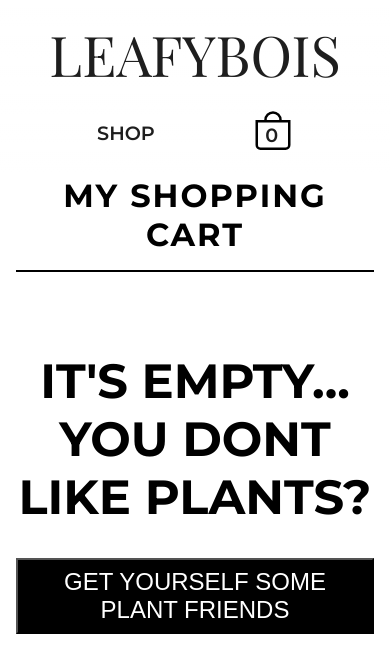
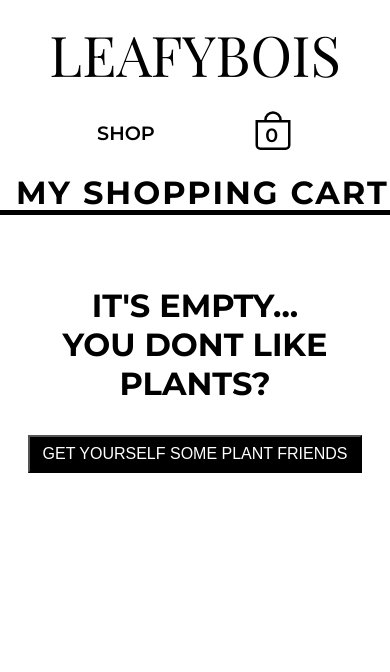
Before and after one commit to jmilll/shopping-cart, a React (Create React App) app: page /cart in a window 390 px wide. Shown: the top 672 px of the page. Built offline with nearby package versions, Linux system fonts and the light colour scheme; a web font is replaced by a local one.

Commit message:
mobile styles done

```diff
--- a/src/App.css
+++ b/src/App.css
@@ -24,7 +24,7 @@ p {
 }
 
 a {
-  color: rgb(30,30,30);
+  color: black;
   text-decoration: none;
 }
 
@@ -351,7 +351,6 @@ div.cart h1 {
 .btn.empty {
   margin-top: 2rem;
   font-size: .5em;
-
   color: white;
   background: black;
   box-shadow: inset 0 0 0 0 white
@@ -378,10 +377,6 @@ div.cart h1 {
   font-size: 1.5em;
 }
 
-img.image.cart {
-
-}
-
 .img-container-cart{
   background: rgb(215, 231, 67);
   width: 150px;
@@ -389,7 +384,6 @@ img.image.cart {
 }
 
 .item-link.cart {
-
   font-weight: 600;
   width: 20%;
   text-align: left;
@@ -481,38 +475,30 @@ div.cart-total h2 {
 /* ****** CHECKOUT PAGE ****** */
 
 .checkout {
+  border: none;
   margin-top: 15%;
 }
 
 
-@media (max-width:1260px)  { /* dealing with nav when shrinking*/
-
+/* ****** ********* ****** */
+/* ****** DEVICE CHANGE ****** */
+@media (min-width:841px) and (max-width:1260px)  {
+  /* dealing with nav when shrinking*/
   body {
-    /* background-color: pink */
+    --margin: 3rem;
   }
-  /* .nav {
-    background-color: lightblue;
-  } */
-
   .logo {
     font-size: 5em;
   }
-
   .nav-links {
     width: 30%;
   }
-
-
-
-
+  .shop-item:hover {
+    outline-offset: 30px;
+  }
 }
 
 @media (max-width:840px)  { /* portrait tablets, portrait iPad, landscape e-readers, landscape 800x480 or 854x480 phones */
-
-  body {
-    /* background-color: rgb(55, 184, 201) */
-  }
-
   .btn {
     padding: .5rem .8rem;
     font-size: .9em;
@@ -523,31 +509,27 @@ div.cart-total h2 {
 
   /* ****** NAV ****** */
   .nav {
-    background: linear-gradient(180deg, white, transparent);
+    /* background: linear-gradient(180deg, white, transparent); */
+    background: white;
     justify-content: center;
   }
-
   .logo {
     font-size: 3.5em;
     margin-top: 1rem;
   }
-
   .nav-links {
     width: 100%;
     justify-content: space-around;
     font-size: 1.2em;
     padding: 0;
   }
-
   .shop-link {
     margin: 0;
   }
-
   .cart-icon {
     width: 40px;
     height: 40px;
   }
-
   .cart-qty {
     top: 28%;
     right: 37%;
@@ -581,6 +563,11 @@ div.cart-total h2 {
     width: 80%;
     margin: 1rem auto 3rem auto;
     min-width: 200px;
+  }
+  .shop-item:hover {
+    box-sizing: border-box;
+    outline: 5px solid black;
+    outline-offset: 30px;
 }
   .shop-item-info {
     font-size: 1em;
@@ -617,12 +604,7 @@ div.cart-total h2 {
 
   .filler-2 {
     display: none;
-    /* width: 40%;
-    height: 20%;
-    top: 48%;
-    left: 8%; */
   }
-
   .filler-1 {
     display: none;
   }
@@ -632,26 +614,95 @@ div.cart-total h2 {
   .page-container.cart {
     padding: 0;
     min-width: 100px;
-  margin-bottom: 0;
+    margin: 13.5rem 1rem 5rem 1rem;
   }
-
+  div.cart h1 {
+    font-size: 2em;
+    letter-spacing: 2px;
+    position: fixed;
+    top: 11rem;
+    background: white;
+    margin-top: -3px;
+  }
+  .header {
+    position: fixed;
+    top: 12.1rem;
+    right: 0;
+    left: 0;
+    border-bottom: 5px solid black;
+  }
   .cart-item {
-  padding: 0;
+    /* padding: 1rem 0 .5rem 0; */
+    padding: 1rem 10% .5rem 10%;
     flex-flow: row wrap;
+    /* align-items: flex-start; */
     justify-content: space-between;
     height: auto;
   }
-
   .img-container-cart {
-  width: 40%;
+    width: 100%;
+    height: 150px;
   }
   .item-link.cart {
-  width: 50%;
+    width: 100%;
+    margin: .2rem 0 0 0;
   }
   .quantity-wrapper {
-  width: 40%;
+    width: 50%;
     justify-content: space-between;
+    margin: 1.5rem 0;
+  }
+  .div.cart-item div {
+    width: 45%;
+    align-self: center;
+    text-align: right;
+  }
+  .sub-price {
+    margin-top: 0;
+    font-size: .5em;
+    text-align: right;
+  }
+  .sub-total {
+    font-weight: 500;
+    font-size: .6em;
+  }
+  .btn.remove {
+    font-size: .5em;
+    margin: 0rem 0 0 auto;
+    border: none;
+  }
+  .cart-total {
+    height: 5rem;
+    font-size: .8em;
+    flex-flow: row nowrap;
+    border-top: 5px solid black;
+    background: rgb(255 255 255 / 95%);
+  }
+  .btn.back {
+    padding: .5rem .2rem;
+    font-size: .9em;
+    /* color: white; */
+    outline: 2px solid;
+    border: none;
+  }
+  .back-link {
+    width: 30%;
+  }
+  div.cart-total h2 {
+    font-size: 1.7em;
+    width: 30%;
+    margin: 0;
+  }
+  .checkout-link {
+    width: 30%;
+  }
+  .btn.checkout {
+    margin: 0;
   }
 
-
+  /* ****** CHECKOUT PAGE ****** */
+  .empty-cart {
+    font-size: 2em;
+    margin-top: 80%;
   }
+}
```
Lines whose indentation alone changed are shown as unchanged.
